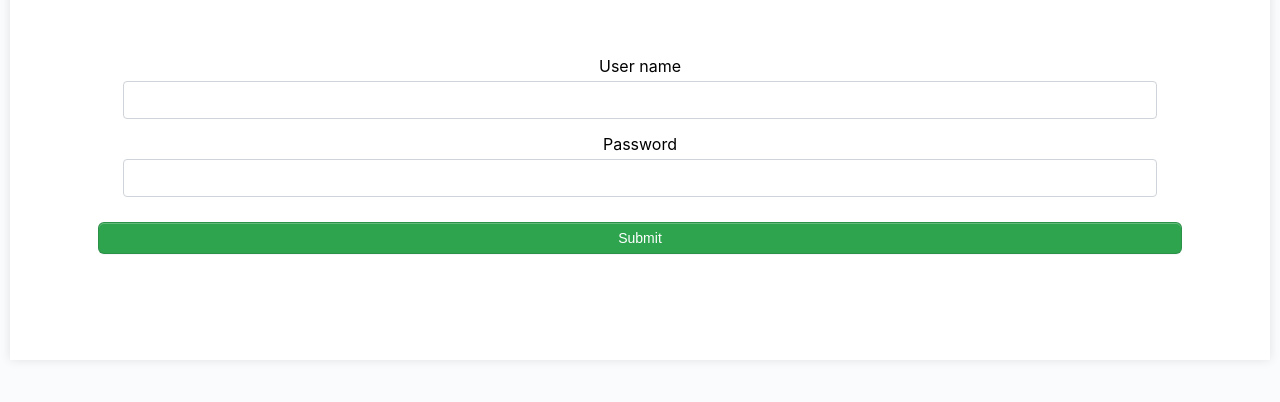
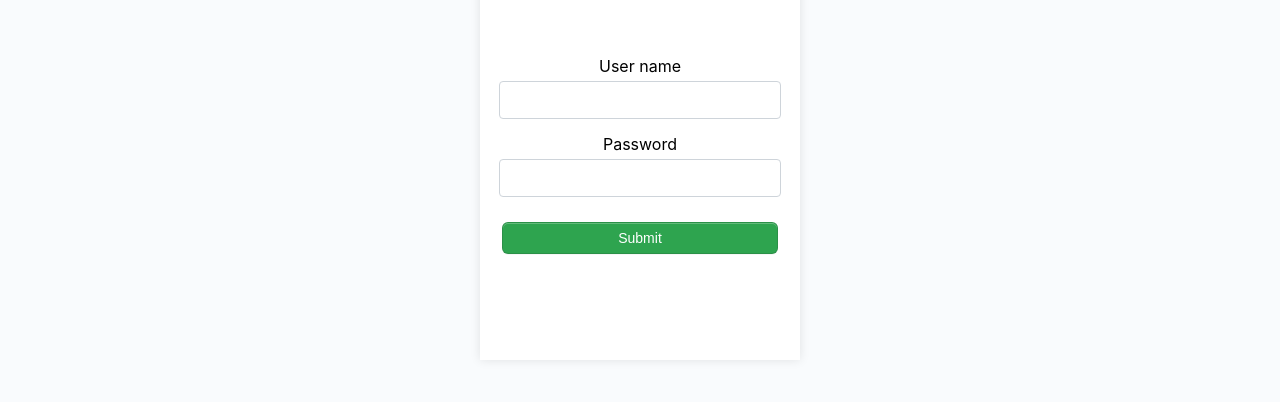
Before and after one commit to anish-hariharan/mini-project-fin, a React (Create React App) app: page / in a window 1280 px wide. Shown: the part 236-638 px from the top of the page. Built offline with nearby package versions, Linux system fonts and the light colour scheme.

Commit message:
added the medica query

```diff
--- a/src/components/LoginForm.css
+++ b/src/components/LoginForm.css
@@ -51,7 +51,7 @@
     display: flex;
     justify-content: center;
     height: 50vh;
-    width: 100%;
+    width: 25vw;
     background-color: #FFFFFF;
     box-shadow: 0 0 10px rgba(0, 0, 0, 0.1);
     margin-left: 10px;
@@ -89,3 +89,15 @@
     width: 100%;
     justify-content: center;
 }
+
+@media only screen and (max-width: 767px) {
+    /* Your mobile styles here */
+    .loginForm {
+        width: 100%;
+    }
+
+    /* Example: Hide a desktop-only element on mobile */
+    .desktop-only {
+      display: none;
+    }
+  }
```
